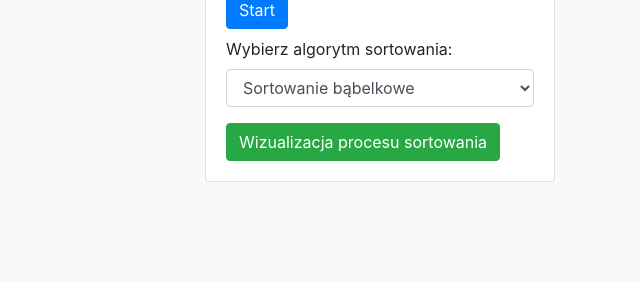
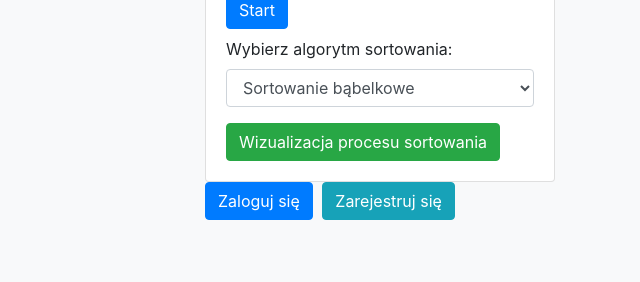
Before and after one commit to KarolKozlowski22/Internet_techniques_project, a Flask app: page /main in a window 1280 px wide. Shown: the part 282-564 px from the top of the page, without its empty margins (640-1280 px from the left). Run offline with Flask 3, Linux system fonts and the light colour scheme; some libraries are stand-ins or nearby versions.

Commit message:
Adding login and register features

```diff
--- a/templates/index.html
+++ b/templates/index.html
@@ -38,7 +38,10 @@
                             <button type="button" class="btn btn-success" onclick="visualizeSorting()">Wizualizacja procesu sortowania</button>
                         </form>
                     </div>
+
                 </div>
+                <button type="button" class="btn btn-primary" onclick="redirectToLogin()">Zaloguj się</button>
+                <button type="button" class="btn btn-info" onclick="redirectToRegister()">Zarejestruj się</button>
             </div>
         </div>
     </div>
```
